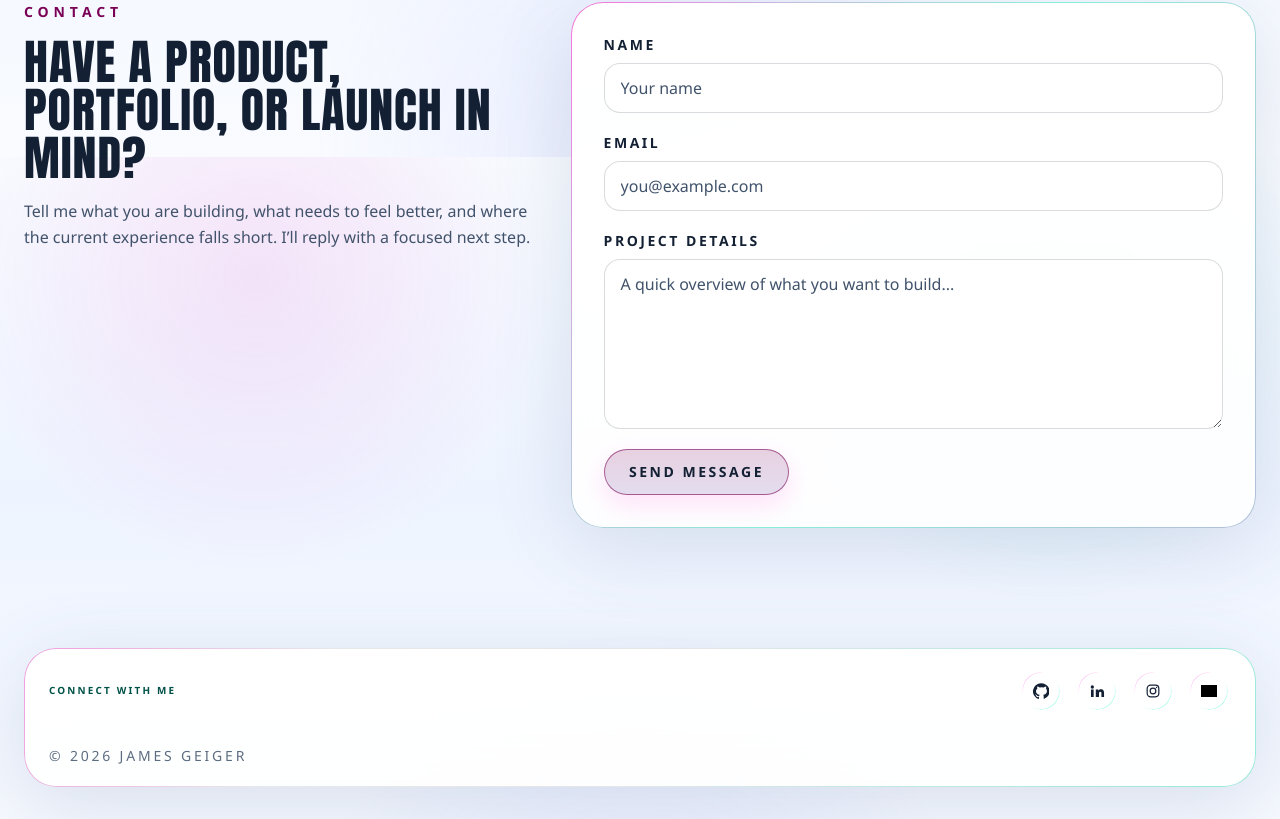
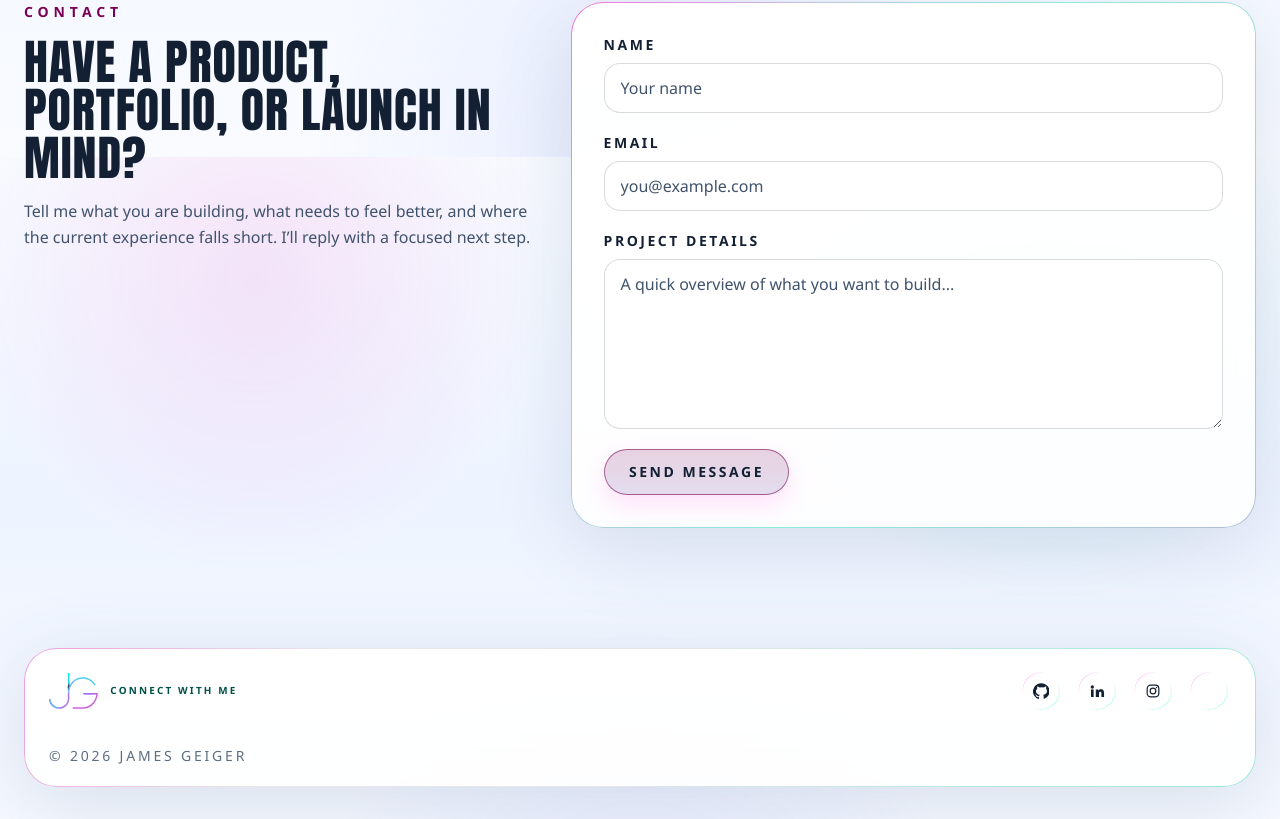
Before and after one commit to thegeigerux/vibe-coding-portfolio, a Next.js app: page / in a window 1280 px wide. Shown: the part 3843-4662 px from the top of the page. Built offline with nearby package versions, Linux system fonts and the light colour scheme; grey boxes are pictures that could not be loaded.

Commit message:
Polish footer branding and add nameplate assets

```diff
--- a/components/Footer.jsx
+++ b/components/Footer.jsx
@@ -1,3 +1,4 @@
+import Image from "next/image";
 import Link from "next/link";
 
 const links = [
@@ -17,14 +18,21 @@ export default function Footer() {
       <div className="section-shell">
         <div className="glass-panel rounded-[1.75rem] px-5 py-4 sm:rounded-[2rem] sm:px-6 sm:py-5">
           <div className="flex flex-col gap-4 sm:gap-5">
-            <div className="flex items-center justify-between gap-3">
-              <div className="flex h-11 items-center">
+            <div className="flex flex-col gap-3 sm:flex-row sm:items-center sm:justify-between sm:gap-3">
+              <div className="flex items-center gap-3">
+                <Image
+                  src="/brand/jg-glyph.svg"
+                  alt="JG monogram"
+                  width={40}
+                  height={29}
+                  className="h-8 w-auto shrink-0 sm:h-9"
+                />
                 <p className="min-w-0 whitespace-nowrap leading-none text-[0.58rem] font-semibold uppercase tracking-[0.18em] text-[var(--color-accent-2)] sm:text-[0.62rem] sm:tracking-[0.22em]">
                   Connect with me
                 </p>
               </div>
 
-              <div className="flex items-center gap-2 sm:gap-3">
+              <div className="flex flex-wrap items-center gap-2 sm:gap-3">
               {links.map(({ href, label, icon: Icon, imageSrc }) => (
                 <Link
                   key={label}
@@ -39,13 +47,13 @@ export default function Footer() {
                       <img
                         src={imageSrc}
                         alt=""
-                        className="h-3.5 w-3.5 rounded-[2px] object-contain brightness-0 sm:h-4 sm:w-4"
+                        className="h-3.5 w-3.5 rounded-[2px] object-contain brightness-0 invert sm:h-4 sm:w-4"
                       />
                     ) : (
                       <Icon className="h-3.5 w-3.5 sm:h-4 sm:w-4" />
                     )}
                   </span>
-                  <span className="pointer-events-none absolute left-1/2 top-full mt-2 -translate-x-1/2 translate-y-1 whitespace-nowrap text-[0.58rem] font-semibold uppercase tracking-[0.18em] text-[var(--color-muted)] opacity-0 transition duration-200 group-hover:translate-y-0 group-hover:opacity-100 group-focus-visible:translate-y-0 group-focus-visible:opacity-100 sm:text-[0.62rem]">
+                  <span className="pointer-events-none absolute left-1/2 top-full mt-2 hidden -translate-x-1/2 translate-y-1 whitespace-nowrap text-[0.58rem] font-semibold uppercase tracking-[0.18em] text-[var(--color-muted)] opacity-0 transition duration-200 group-hover:translate-y-0 group-hover:opacity-100 group-focus-visible:translate-y-0 group-focus-visible:opacity-100 sm:block sm:text-[0.62rem]">
                     {label}
                   </span>
                 </Link>
```
Also changed, not shown: public/brand/jg-linkedin-nameplate-transparent.svg (added), public/brand/jg-linkedin-nameplate.svg (added).
